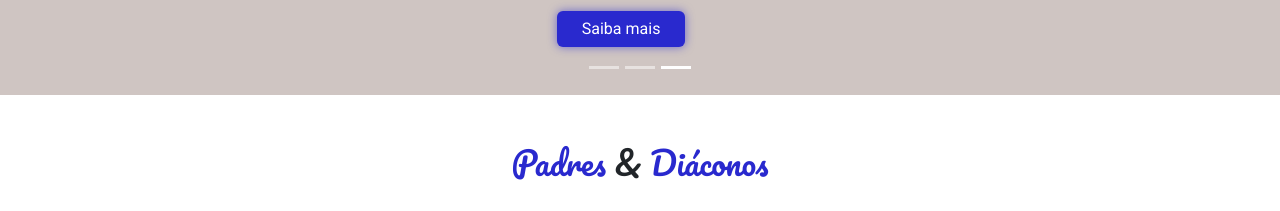
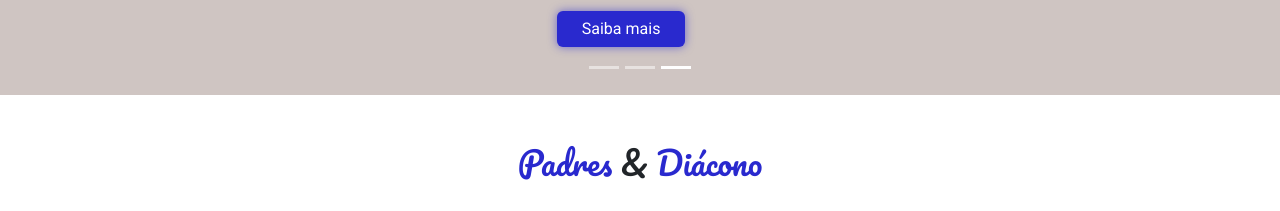
Before and after one commit to DiegoGervazoni/site_paroquia_sto_antonio, a plain HTML site: page index.html in a window 1280 px wide. Shown: the part 1720-1931 px from the top of the page. Drawn offline with nearby package versions, Linux system fonts and the light colour scheme.

Commit message:
Corrigindo "diaconos", no plural para "diacono", no singular

```diff
--- a/index.html
+++ b/index.html
@@ -188,7 +188,7 @@
           <div class="row">
             <h2 class="section-title text-center">
               <span class="text-colored">Padres</span> &
-              <span class="text-colored">Diáconos</span>
+              <span class="text-colored">Diácono</span>
             </h2>
           </div>
           <div class="row mt-4">
```
